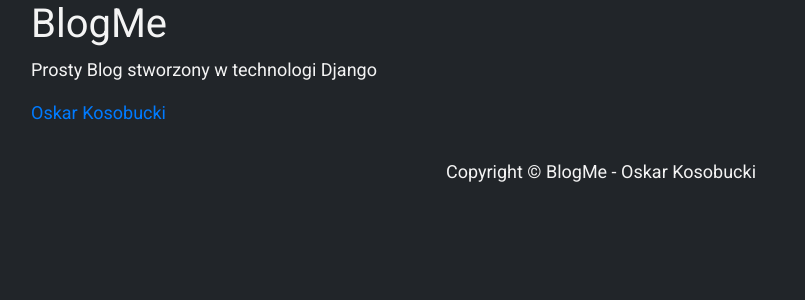
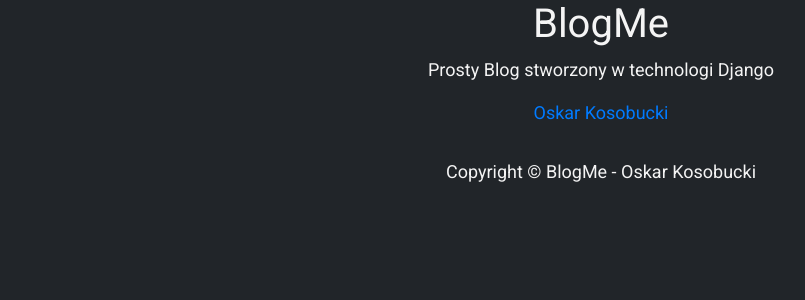
Before and after one commit to Kosaaaaa/blog-django, a Django app: page /about/ in a window 1280 px wide. Shown: the part 59-359 px from the top of the page, without its empty margins (39-844 px from the left). Run offline with Django 3.2, Linux system fonts and the light colour scheme; some libraries are stand-ins or nearby versions.

Commit message:
add about styles

```diff
--- a/static/css/style.css
+++ b/static/css/style.css
@@ -25,3 +25,8 @@
 .dark-text {
   color: #212529;
 }
+
+.about {
+    width: 100%;
+    text-align: center;
+}
```
